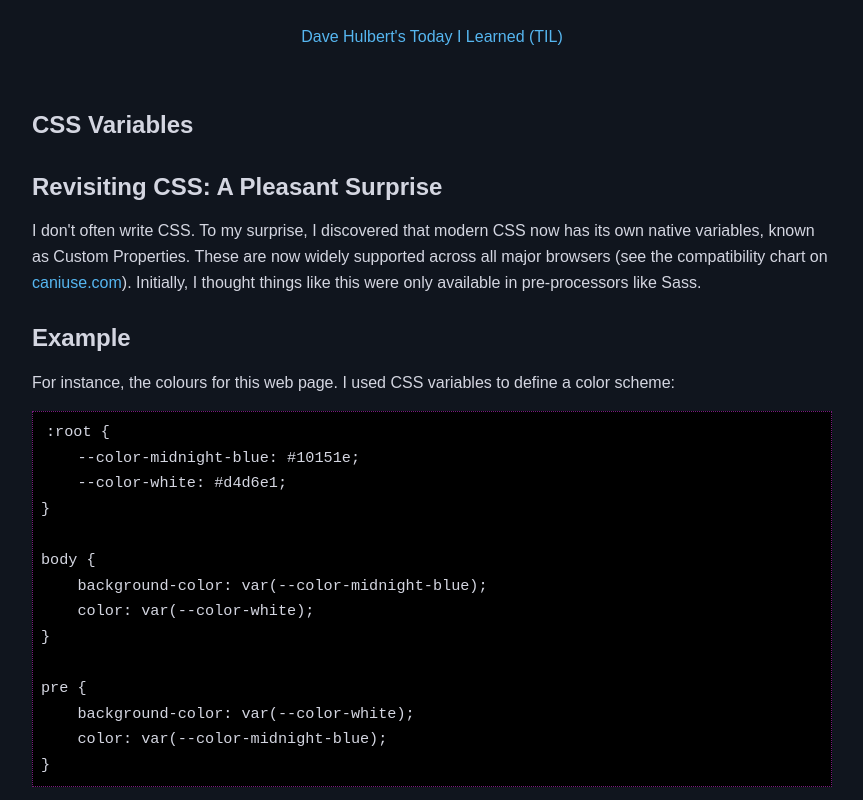
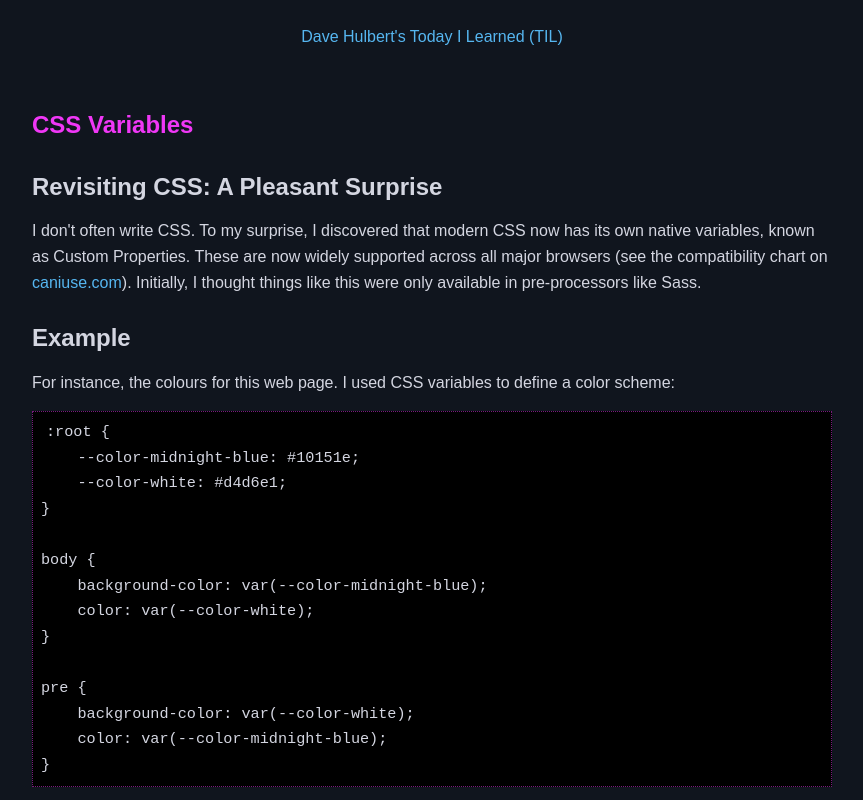
Before and after one commit to dave1010/til, an Eleventy site: page css/css-variables.md in a window 1280 px wide. Shown: the top 800 px of the page, without its empty margins (208-1071 px from the left). Built offline with nearby package versions, Linux system fonts and the light colour scheme; Eleventy itself is replaced by a stand-in of ours; code samples lack their colours; files that its build step writes are made by us from their sources.

Commit message:
Update styles.css

```diff
--- a/assets/css/styles.css
+++ b/assets/css/styles.css
@@ -21,6 +21,10 @@ h1, h2, h3, h4, h5, h6 {
     color: var(--color-white);
     margin-top: 1em;
     margin-bottom: 0.5em;
+}
+
+h1 {
+    color: var(--color-pink);
 }
 
 /* Style for links */
```
